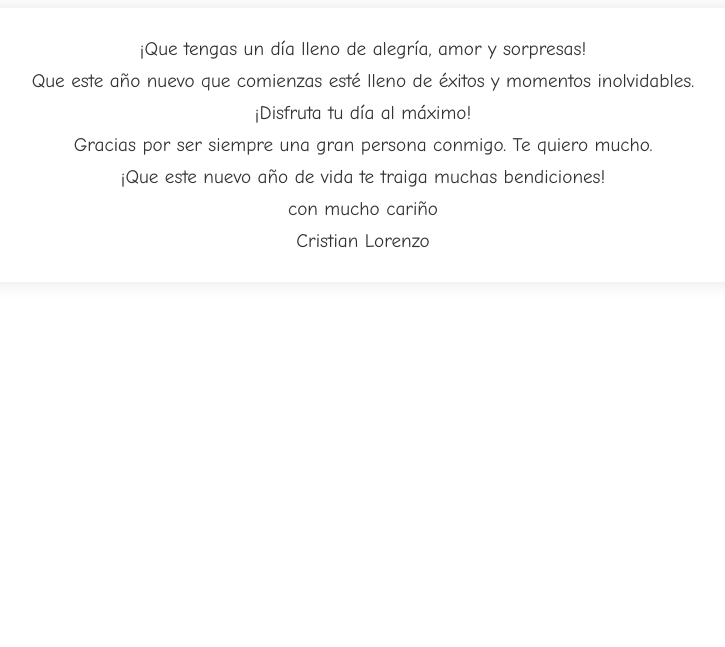
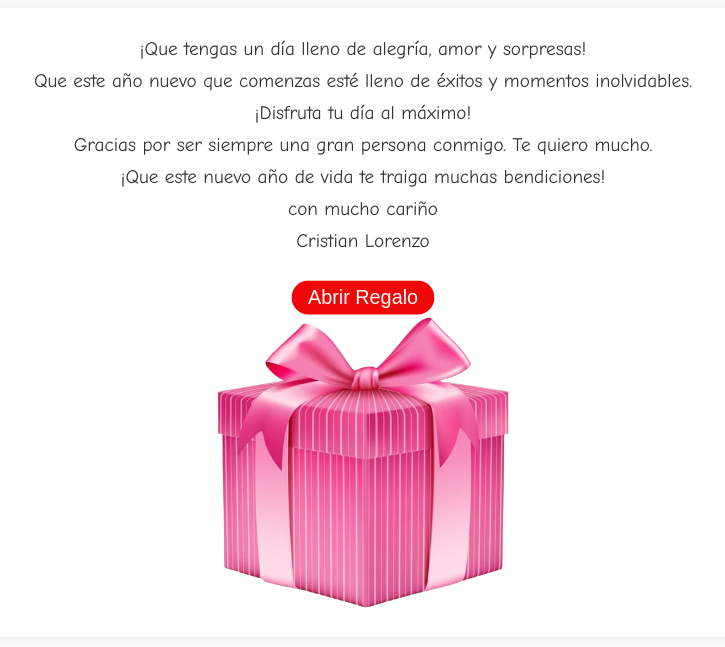
Before and after one commit to CristianLorenzo11/CUMPLEA-OS-, a plain HTML site: page index.html in a window 1280 px wide. Shown: the part 385-1032 px from the top of the page, without its empty margins (277-1002 px from the left). Before the commit the page ends 800 px from the top, so only its background shows below. Drawn offline with Linux system fonts and the light colour scheme.

Commit message:
Add files via upload

```diff
--- a/index.html
+++ b/index.html
@@ -12,12 +12,37 @@
         <h1 class="title">Feliz Cumpleaños Doris</h1>
         <div class="message">
             <p>¡Que tengas un día lleno de alegría, amor y sorpresas!</p>
-            <p>Que este año nuevo que comienzas esté lleno de éxitos y momentos inolvidables.</p>
+            <p>Que este año nuevo que comenzas esté lleno de éxitos y momentos inolvidables.</p>
             <p>¡Disfruta tu día al máximo!</p>
             <p>Gracias por ser siempre una gran persona conmigo. Te quiero mucho.</p>
             <p>¡Que este nuevo año de vida te traiga muchas bendiciones!</p>
             <p>con mucho cariño</p>
             <p>Cristian Lorenzo</p>
+
+
+            <button id="boton-regalo" onclick="cambiarImagen()">Abrir Regalo</button>
+            <br>
+            <img id="imagen1" src="regalo.png" alt="Imagen 1">
+            <img id="imagen2" src="imagen2.jpg" alt="Imagen 2" style="display: none;">
+
+            <script>
+            function cambiarImagen() {
+                var imagen1 = document.getElementById('imagen1');
+                var imagen2 = document.getElementById('imagen2');
+                var boton = document.getElementById ('boton-regalo')
+
+                if (imagen1.style.display !== 'none') {
+                    imagen1.style.display = 'none';
+                    imagen2.style.display = 'block';
+                    boton.style.display= "none"
+                } else {
+                    imagen1.style.display = 'block';
+                    imagen2.style.display = 'none';
+                }
+            }
+            </script>
+    </script>
+
         </div>
     </div>
 </body>
--- a/styles.css
+++ b/styles.css
@@ -3,6 +3,46 @@ body {
   padding: 0;
   font-family: 'Comic Sans MS', cursive;
   background-color: rgba(255, 255, 255, 0.7); /* Cambiamos el fondo a transparente */
+}
+#imagen1 {
+  width: 300px;
+  height: 300px;
+  margin: 0 auto; /* Esto centra la imagen horizontalmente */
+}
+/* Estilo para la imagen */
+#imagen2 {
+  width: 300px;
+  height: 300px;
+  display: none;
+  margin: 0 auto; /* Esto centra la imagen horizontalmente */
+}
+
+
+/* Estilo para el botón */
+#boton-regalo {
+    background-color: #f10707;
+    border: none;
+    color: white;
+    padding: 5px 15px;
+    text-align: center;
+    display: inline-block;
+    font-size: 18px;
+    margin-top: 20px;
+    cursor: pointer;
+    border-radius: 25px;
+    transition-duration: 0.4s;
+    animation: agrandarYachicar 1s infinite alternate; /* Animación continua */
+}
+
+
+/* Animación para agrandar y achicar el botón */
+@keyframes agrandarYachicar {
+  from {
+      transform: scale(1); /* Tamaño normal */
+  }
+  to {
+      transform: scale(1.1); /* Tamaño agrandado */
+  }
 }
 
 .container {
```
Also changed, not shown: imagen2.jpg (added), regalo.png (added).
